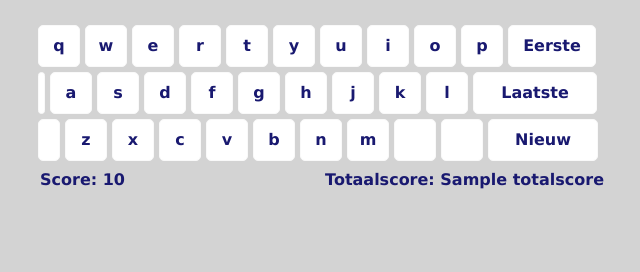
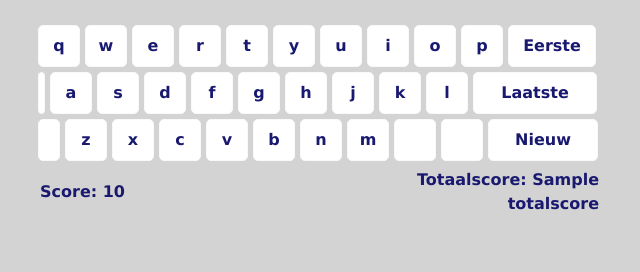
Before and after one commit to AadSchippers/acsgalgje, a Django app: template galgje/templates/galgje/index.html in a window 1280 px wide. Shown: the part 205-477 px from the top of the page, without its empty margins (318-958 px from the left). Run offline with Django 4.2, Linux system fonts and the light colour scheme; the template is opened without the code that fills it: most values are stand-ins (such as "Sample title", 1, 10 or a date in 2020); grey boxes marked "Sample" are stand-in pictures.

Commit message:
further layout

```diff
--- a/galgje/static/css/acsgalgje.css
+++ b/galgje/static/css/acsgalgje.css
@@ -19,6 +19,10 @@
 
     #container .rightpanel {
         width: 162px;
+    }
+
+    #container .scores {
+        margin-right: 5px;
     }
 
     #container .scorepanel {
--- a/galgje/templates/galgje/index.html
+++ b/galgje/templates/galgje/index.html
@@ -4,7 +4,7 @@
 <head>
   <meta charset="UTF-8">
   <meta http-equiv="X-UA-Compatible" content="IE=edge">
-  <meta name="viewport" content="width=device-width, initial-scale=1.0">
+  <meta name="viewport" content="width=device-width, initial-scale=0.8">
   <title>AcsGalgje</title>
   <link rel="stylesheet" type="text/css" href="{% static 'css/acsgalgje.css' %}"/>
   <link rel="shortcut icon" type="image/png" href="{% static 'images/galgje.ico' %}"/>
@@ -192,12 +192,14 @@
         <li class="nieuw enabled lastitem">Nieuw</li>
     </ul>
   </form>
+  <div class="scores">
     <table width=100%>
       <tr>
         <td width=50%><p class="scorepanel" align="left" textalign="left">Score: {{score}}</p></td>
         <td width=50%><p class="scorepanel" align="right" textalign="right">Totaalscore: {{totalscore}}</p></td>
       </tr>
     </table>
+  </div>
 </div>
 
 <script src="https://code.jquery.com/jquery-3.6.0.min.js" integrity="sha256-/xUj+3OJU5yExlq6GSYGSHk7tPXikynS7ogEvDej/m4=" crossorigin="anonymous"></script>
```
Lines whose indentation alone changed are shown as unchanged.
